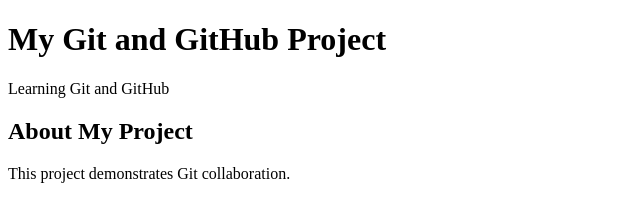
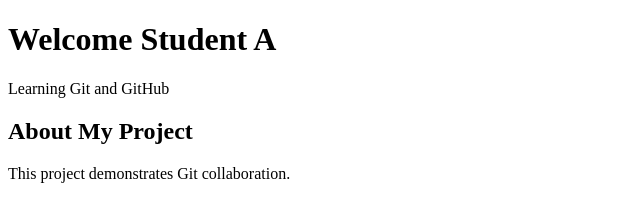
Before and after one commit to varshithaGoud/GitPractice, a plain HTML site: page index.html in a window 1280 px wide. Shown: the whole page, without its empty margins (0-640 px from the left). Drawn offline with Linux system fonts and the light colour scheme.

Commit message:
Change heading in feature branch

```diff
--- a/index.html
+++ b/index.html
@@ -1,7 +1,7 @@
 <!DOCTYPE html>
 <html>
 <body>
-    <h1>My Git and GitHub Project</h1>
+    <h1>Welcome Student A</h1>
     <p>Learning Git and GitHub</p>
 
     <h2>About My Project</h2>
```
